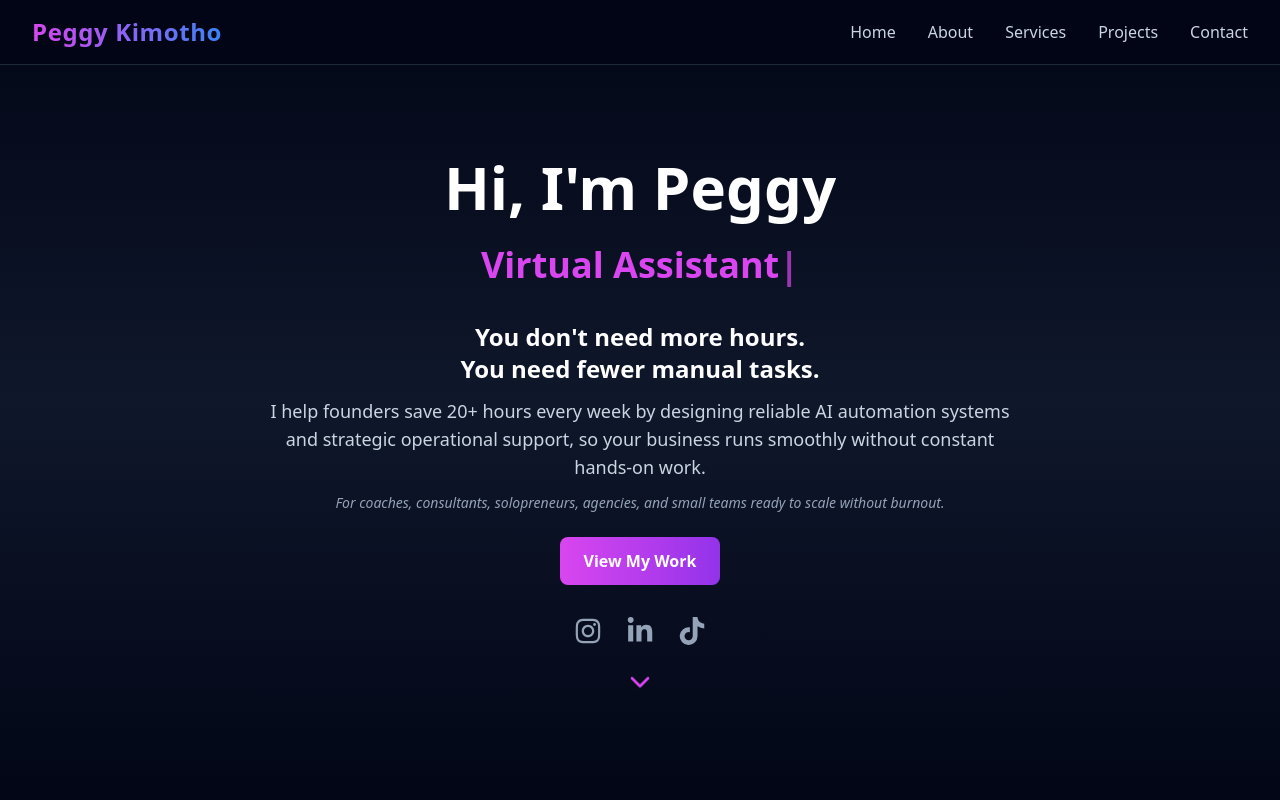
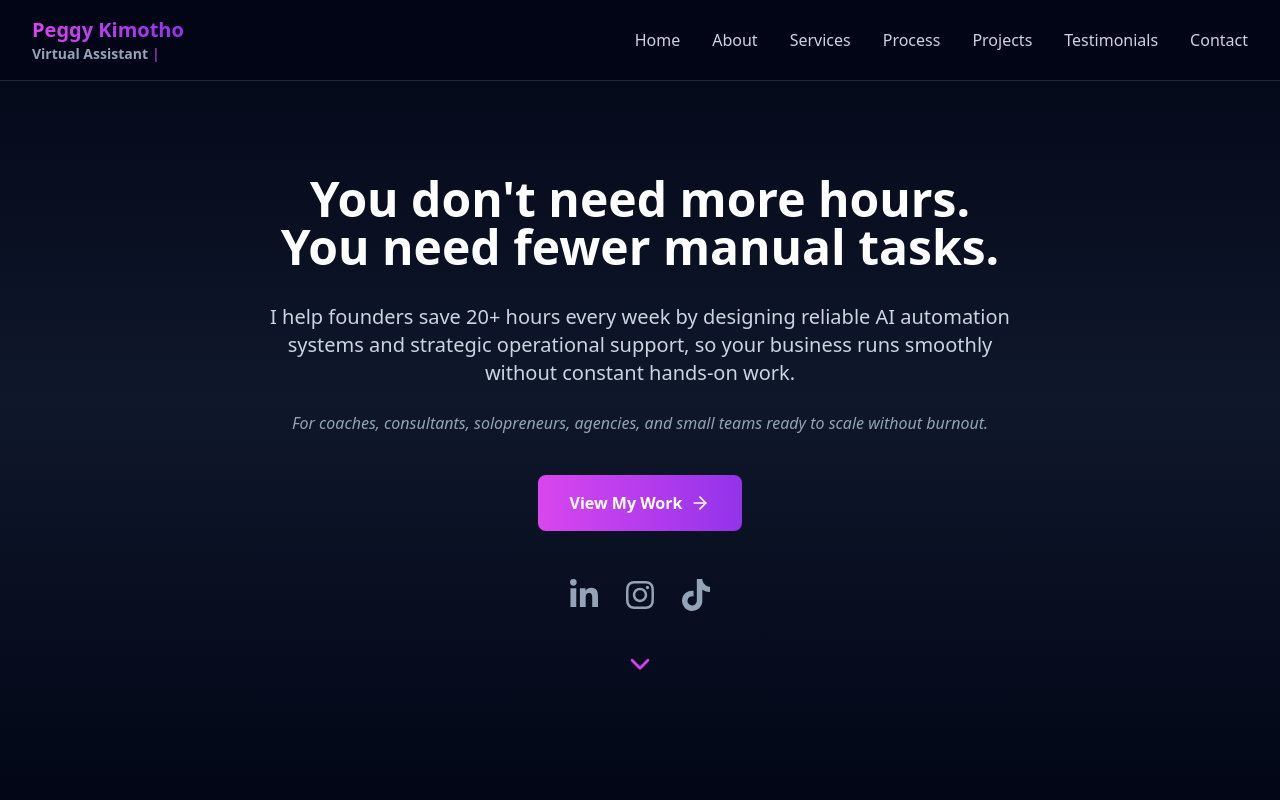
Before and after one commit to PeggyKimotho/My-AI-Portfolio, a React (Vite) app: page / in a window 1280 px wide. Shown: the top 800 px of the page. Built offline with nearby package versions, Linux system fonts and the light colour scheme; the HTML template or start-up script is replaced by a standard one.

Commit message:
Extra changes

```diff
--- a/src/components/Hero.jsx
+++ b/src/components/Hero.jsx
@@ -1,81 +1,51 @@
-import { useState, useEffect } from 'react';
-import { MessageCircle, ChevronDown, ArrowRight } from 'lucide-react';
+import { ChevronDown, ArrowRight } from 'lucide-react';
 import { FaLinkedinIn, FaInstagram, FaTiktok } from 'react-icons/fa';
 
 function Hero() {
-  const [typewriterText, setTypewriterText] = useState('');
-  const [currentIndex, setCurrentIndex] = useState(0);
-
-  const roles = [
-    "AI Automation Specialist",
-    "Virtual Assistant"
-  ];
-
-  useEffect(() => {
-    const currentRole = roles[currentIndex];
-
-    if (typewriterText.length < currentRole.length) {
-      // Typing forward
-      const timeout = setTimeout(() => {
-        setTypewriterText(currentRole.slice(0, typewriterText.length + 1));
-      }, 100);
-      return () => clearTimeout(timeout);
-    } else {
-      // Finished typing, pause then switch to next role
-      const timeout = setTimeout(() => {
-        setTypewriterText('');
-        setCurrentIndex((currentIndex + 1) % roles.length);
-      }, 2000); // Pause for 2 seconds before switching
-      return () => clearTimeout(timeout);
-    }
-  }, [typewriterText, currentIndex]);
-
   return (
     <section
       id="home"
       className="min-h-screen flex flex-col justify-center items-center px-4 pt-16 bg-gradient-to-b from-slate-950 via-slate-900 to-slate-950"
     >
       <div className="text-center max-w-4xl">
-        {/* Static heading */}
-        <h1 className="text-4xl md:text-6xl font-bold mb-4 text-white">
-          Hi, I'm Peggy
+
+        {/* Main Headline */}
+        <h1 className="text-4xl md:text-5xl font-bold text-white mb-8 leading-tight">
+          You don't need more hours.<br />
+          You need fewer manual tasks.
         </h1>
 
-        {/* Typewriter effect for roles */}
-        <div className="h-16 flex items-center justify-center mb-6">
-          <h2 className="text-2xl md:text-4xl text-fuchsia-500 font-semibold">
-            {typewriterText}
-            <span className="animate-pulse">|</span>
-          </h2>
-        </div>
-
-        {/* Main Headline */}
-        <h3 className="text-xl md:text-2xl font-bold text-white mb-3 leading-tight">
-          You don't need more hours.<br />
-          You need fewer manual tasks.
-        </h3>
-
         {/* Subheadline */}
-        <p className="text-base md:text-lg text-slate-300 mb-3 leading-relaxed max-w-3xl mx-auto">
+        <p className="text-lg md:text-xl text-slate-300 mb-6 leading-relaxed max-w-3xl mx-auto">
           I help founders save 20+ hours every week by designing reliable AI automation systems and strategic operational support, so your business runs smoothly without constant hands-on work.
         </p>
 
         {/* Qualifier Line */}
-        <p className="text-sm text-slate-400 mb-6 italic">
+        <p className="text-base text-slate-400 mb-10 italic">
           For coaches, consultants, solopreneurs, agencies, and small teams ready to scale without burnout.
         </p>
 
         {/* CTA Button */}
 
           <a href="#projects"
-          className="inline-flex items-center gap-2 px-6 py-3 bg-gradient-to-r from-fuchsia-500 to-purple-600 text-white font-bold rounded-lg hover:opacity-90 transition-all duration-300 hover:shadow-lg hover:shadow-fuchsia-500/50 hover:scale-105 mb-8"
+          className="inline-flex items-center gap-2 px-8 py-4 bg-gradient-to-r from-fuchsia-500 to-purple-600 text-white font-bold rounded-lg hover:opacity-90 transition-all duration-300 hover:shadow-lg hover:shadow-fuchsia-500/50 hover:scale-105 mb-12"
         >
           <span>View My Work</span>
-
+          <ArrowRight className="w-5 h-5" />
         </a>
 
         {/* Social Media Icons */}
-        <div className="flex justify-center space-x-6 mb-6">
+        <div className="flex justify-center space-x-6 mb-10">
+
+            <a href="https://www.linkedin.com/in/peggykimotho/"
+            target="_blank"
+            rel="noopener noreferrer"
+            className="text-slate-400 hover:text-fuchsia-500 transition-all duration-300 hover:scale-110"
+            aria-label="LinkedIn"
+          >
+            <FaLinkedinIn className="w-8 h-8" />
+          </a>
+
 
             <a href="https://www.instagram.com/peggyassists/"
             target="_blank"
@@ -83,20 +53,8 @@ function Hero() {
             className="text-slate-400 hover:text-fuchsia-500 transition-all duration-300 hover:scale-110"
             aria-label="Instagram"
           >
-            <FaInstagram className="w-7 h-7" />
+            <FaInstagram className="w-8 h-8" />
           </a>
-
-            <a href="https://www.linkedin.com/in/peggykimotho/"
-            target="_blank"
-            rel="noopener noreferrer"
-            className="text-slate-400 hover:text-fuchsia-500 transition-all duration-300 hover:scale-110"
-            aria-label="LinkedIn"
-          >
-            <FaLinkedinIn className="w-7 h-7" />
-          </a>
-
-
-
 
 
             <a href="https://www.tiktok.com/@peggyassists"
@@ -105,13 +63,13 @@ function Hero() {
             className="text-slate-400 hover:text-fuchsia-500 transition-all duration-300 hover:scale-110"
             aria-label="TikTok"
           >
-            <FaTiktok className="w-7 h-7" />
+            <FaTiktok className="w-8 h-8" />
           </a>
         </div>
 
         {/* Scroll Down Indicator */}
 
-          < a href="#about"
+          <a href="#about"
           className="inline-block animate-bounce"
           aria-label="Scroll to About section"
         >
--- a/src/components/Navbar.jsx
+++ b/src/components/Navbar.jsx
@@ -1,8 +1,58 @@
-import { useState } from 'react'
+import { useState, useEffect } from 'react'
 import { Menu, X } from 'lucide-react'
 
 function Navbar() {
   const [isMenuOpen, setIsMenuOpen] = useState(false)
+  const [typewriterText, setTypewriterText] = useState('')
+  const [currentIndex, setCurrentIndex] = useState(0)
+  const [cycleCount, setCycleCount] = useState(0)
+  const [isTypingComplete, setIsTypingComplete] = useState(false)
+
+  const roles = [
+    'AI Automation Specialist',
+    'Virtual Assistant',
+  ]
+
+  const finalText = 'AI Automation Specialist | Virtual Assistant'
+  const maxCycles = 1
+
+  useEffect(() => {
+    if (isTypingComplete) {
+      setTypewriterText(finalText)
+      return
+    }
+
+    const currentRole = roles[currentIndex]
+
+    if (typewriterText.length < currentRole.length) {
+      const timeout = setTimeout(() => {
+        setTypewriterText(
+          currentRole.slice(0, typewriterText.length + 1)
+        )
+      }, 100)
+
+      return () => clearTimeout(timeout)
+    } else {
+      const timeout = setTimeout(() => {
+        const nextIndex = (currentIndex + 1) % roles.length
+
+        if (nextIndex === 0) {
+          const newCycleCount = cycleCount + 1
+          setCycleCount(newCycleCount)
+
+          if (newCycleCount >= maxCycles) {
+            setIsTypingComplete(true)
+            return
+          }
+        }
+
+        setTypewriterText('')
+        setCurrentIndex(nextIndex)
+      }, 2000)
+
+      return () => clearTimeout(timeout)
+    }
+  }, [typewriterText, currentIndex, cycleCount, isTypingComplete])
 
   const toggleMenu = () => {
     setIsMenuOpen(!isMenuOpen)
@@ -12,23 +62,34 @@ function Navbar() {
     { name: 'Home', href: '#home' },
     { name: 'About', href: '#about' },
     { name: 'Services', href: '#services' },
-    /*{ name: 'Process', href: '#process' },*/
+    { name: 'Process', href: '#process' },
     { name: 'Projects', href: '#projects' },
-    /*{ name: 'Testimonials', href: '#testimonials' }, */
-    { name: 'Contact', href: '#contact' }
+    { name: 'Testimonials', href: '#testimonials' },
+    { name: 'Contact', href: '#contact' },
   ]
 
   return (
     <nav className="fixed top-0 left-0 w-full bg-slate-950/95 backdrop-blur-sm border-b border-slate-800 z-50">
       <div className="max-w-7xl mx-auto px-4 sm:px-6 lg:px-8">
-        <div className="flex justify-between items-center h-16">
+        <div className="flex justify-between items-center h-20">
 
           {/* Logo */}
-          <a
-            href="#home"
-            className="text-2xl font-bold bg-gradient-to-r from-fuchsia-500 to-blue-500 bg-clip-text text-transparent tracking-wide hover:opacity-80 transition-opacity"
-          >
-            Peggy Kimotho
+          <a href="#home" className="font-bold hover:opacity-80 transition-opacity">
+            <div className="flex flex-col">
+              <span className="text-lg md:text-xl bg-gradient-to-r from-fuchsia-500 to-purple-600 bg-clip-text text-transparent">
+                Peggy Kimotho
+              </span>
+              <div className="flex items-center gap-1">
+                <span className="text-xs md:text-sm text-slate-400">
+                  {typewriterText}
+                </span>
+                {!isTypingComplete && (
+                  <span className="text-fuchsia-500 animate-pulse text-xs md:text-sm">
+                    |
+                  </span>
+                )}
+              </div>
+            </div>
           </a>
 
           {/* Desktop Menu */}
```
